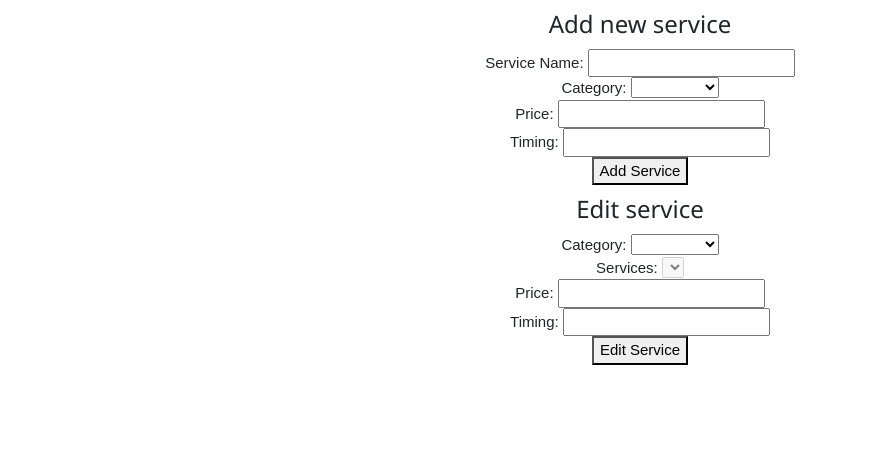
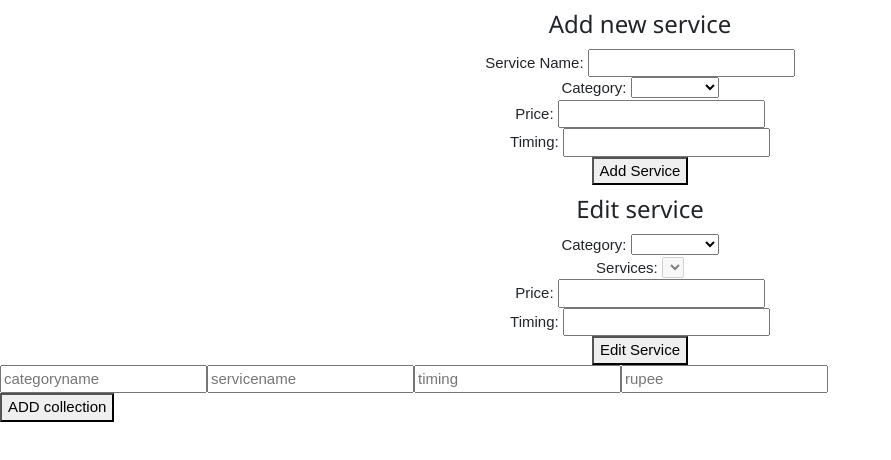
Before and after one commit to kavinbharathii/urban, a Vue app in the folder frontend/: page /admin in a window 1280 px wide. Shown: the top 460 px of the page, without its empty margins (0-891 px from the left). Built offline with nearby package versions, Linux system fonts and the light colour scheme; a web font is replaced by a local one.

Commit message:
book-div

```diff
--- a/frontend/src/components/adminpage/adminPage.vue
+++ b/frontend/src/components/adminpage/adminPage.vue
@@ -2,9 +2,8 @@
 <script>
 
 import { db } from "@/views/firebase.js"
-import { setDoc, doc, getDoc, getDocs, collection } from "@firebase/firestore";
-import Router from '@/router'
-import { async } from "@firebase/util";
+import { setDoc, doc, getDocs, collection  } from "@firebase/firestore";
+
 
 export default {
     data() {
@@ -20,6 +19,12 @@ export default {
                 categoryName: "",
                 price: "",
                 timing: ""
+            },
+            addNewCategory:{
+                collectionName:"",
+                serviceName: "",
+                price: "",
+                timing : ""
             },
 
             categories: [
@@ -84,8 +89,20 @@ export default {
                 })
             }
             console.log(this.servicesData)
-        }
-    },
+        },
+
+        // add new collection
+        async createNewCollection() {
+            console.log(this.addNewCategory)
+            const collectionName = this.addNewCategory.collectionName;
+            const newDocID = this.addNewCategory.serviceName;
+            const newData = { rupee: this.addNewCategory.price , timing : this.addNewCategory.timing };
+            const newDocRef = doc(db, collectionName, newDocID);
+
+            await setDoc(newDocRef, newData);
+            console.log("Add successfully");
+            }
+        },
 
     // query data in mount
     async mounted() {
@@ -143,7 +160,7 @@ export default {
                     v-model="this.editServiceForm.serviceName">
                     <option value=""></option>
                     <option :value="servicesUnderCategory"
-                        v-for="servicesUnderCategory in this.servicesData[this.editServiceForm.categoryName]">
+                        v-for="(servicesUnderCategory,index) in this.servicesData[this.editServiceForm.categoryName]" :key="index">
                         {{ servicesUnderCategory }}
                     </option>
                 </select>
@@ -161,6 +178,19 @@ export default {
 
             <button @click.prevent="editService">Edit Service</button>
         </form>
+
+        <!-- add new services -->
+
+        <div>
+            <form >
+                <input type="text" placeholder="categoryname" v-model="addNewCategory.collectionName">
+                <input type="text" placeholder="servicename" v-model="addNewCategory.serviceName">
+                <input type="text" placeholder="timing" v-model="addNewCategory.timing">
+                <input type="number" placeholder="rupee" v-model="addNewCategory.price">
+
+            </form>
+            <button @click="createNewCollection()">ADD collection</button>
+        </div>
     </div>
 </template>
 
--- a/frontend/src/views/HomeView.vue
+++ b/frontend/src/views/HomeView.vue
@@ -50,11 +50,11 @@ export default {
 
 		<div class="full-page">
 
-			<!-- <div class="page" id="home">
+			<div class="page" id="home">
 				<homevue />
-			</div> -->
+			</div>
 
-			<!-- <div class="page" id="services">
+			<div class="page" id="services">
 				<div class="p2 vh-100 vw-100">
 					<div class="cards-container">
 						<div class="cards-col col-one">
@@ -88,7 +88,7 @@ export default {
 						</div>
 					</div>
 				</div>
-			</div> -->
+			</div>
 
 			<div class="page vh-100 vw-100" id="about">
 				<aboutUs />
--- a/frontend/src/views/cartView.vue
+++ b/frontend/src/views/cartView.vue
@@ -14,7 +14,13 @@ export default {
             category: null,
             datas: [],
             cartTotal: 0,
-            loading: true
+            loading: true,
+            addressDetail:{
+                name: null,
+                ph_num: null,
+                address_line_1: null,
+                address_line_2: null
+            }
         }
     },
     components: {
@@ -113,9 +119,12 @@ export default {
         },
         placeservice() {
             document.getElementById('id01').style.display='block'
+        },
+        cashondelivery() {
+            console.log(this.addressDetail)
+
         }
     },
-
 }
 </script>
 
@@ -171,19 +180,25 @@ export default {
         </div>
     </div>
 
-    <!-- <div>
+    <div>
         <div class="w3-container">
             <div id="id01" class="w3-modal">
                 <div class="w3-modal-content">
                     <div class="w3-container">
                         <span onclick="document.getElementById('id01').style.display='none'" class="w3-button w3-display-topright">&times;</span>
-                        <p>Some text. Some text. Some text.</p>
-                        <p>Some text. Some text. Some text.</p>
+                        <div>
+                            <input type="text" placeholder="Name" v-model="addressDetail.name">
+                            <input type="number" placeholder="Mobile number" v-model="addressDetail.ph_num">
+                            <input type="text" placeholder="address line 1" v-model="addressDetail.address_line_1">
+                            <input type="text" placeholder="address line 2" v-model="addressDetail.address_line_2">
+                            <button class="cod" @click="cashondelivery()">Cash on delivery</button>
+                            <button class="online_pay">Online pay</button>
+                        </div>
                     </div>
                 </div>
             </div>
         </div>
-    </div> -->
+    </div>
 
 </div>
 
@@ -359,6 +374,12 @@ export default {
     font-size: 1.3em;
 }
 
+
+.w3-modal-content {
+    width: 50vw !important;
+    min-height: 70vh !important;
+}
+
 @media only screen and (max-width: 768px){
     .cart-page {
         display: flex;
--- a/frontend/src/views/services/signUp.vue
+++ b/frontend/src/views/services/signUp.vue
@@ -170,7 +170,7 @@ a {
     align-items: center;
 }
 
-@media screen {
+@media only screen and (max-width: 768px) {
     #dev {
         display: flex;
         flex-direction: column;
```
